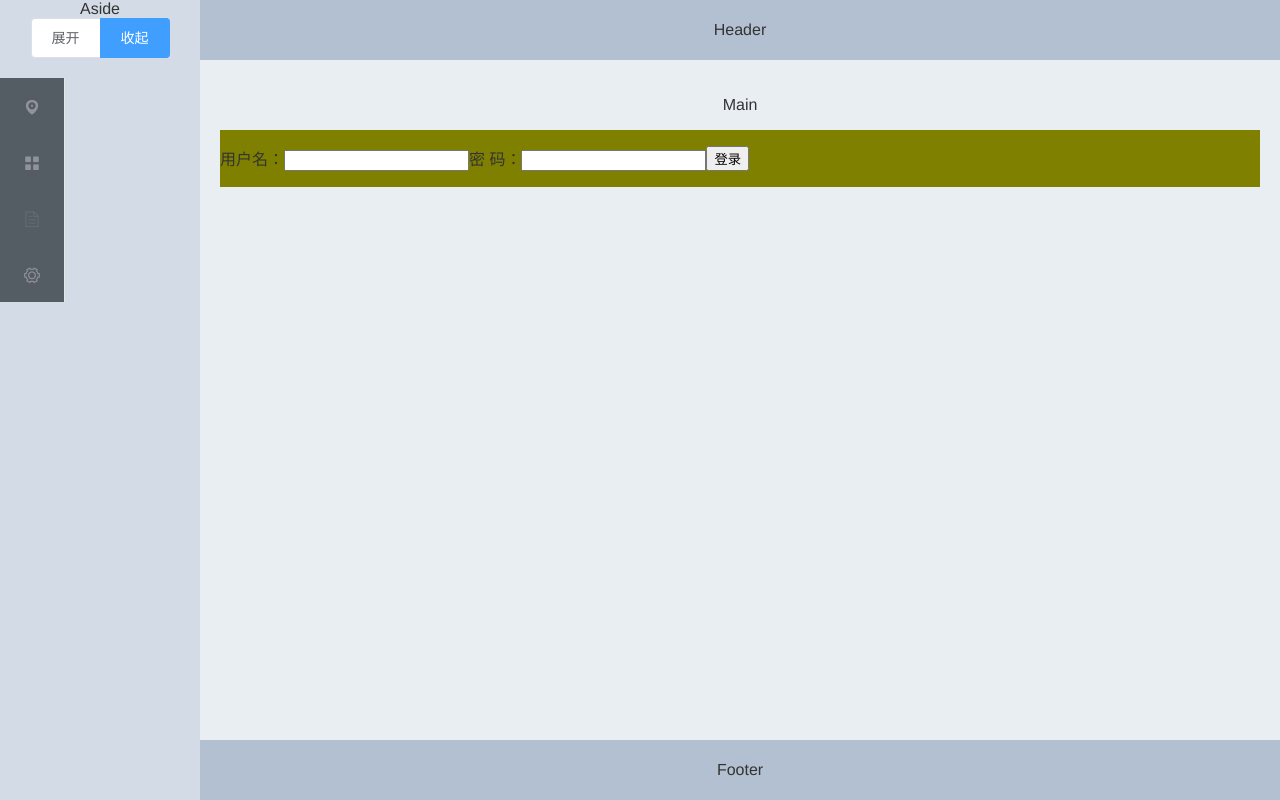
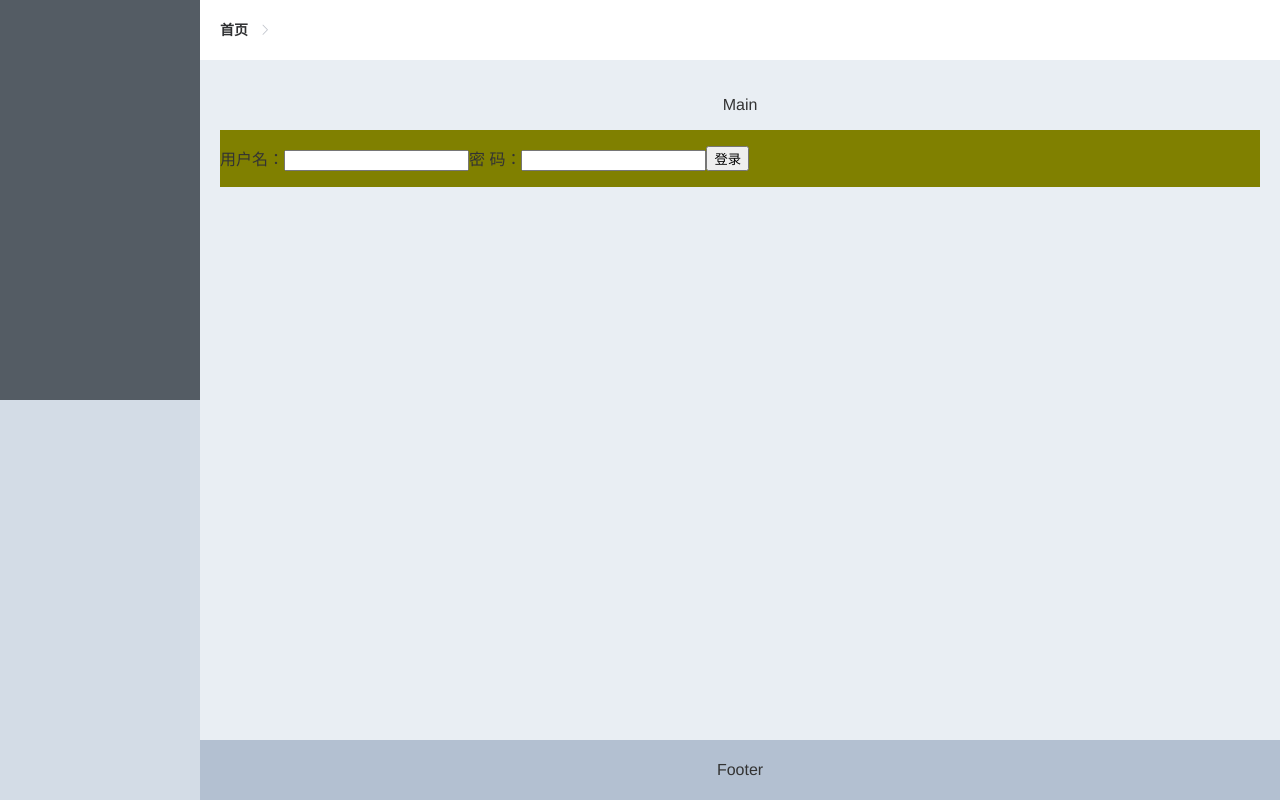
Before and after one commit to zhangliangAAA/vue-template, a Vue app: page /login in a window 1280 px wide. Built offline with nearby package versions, Linux system fonts and the light colour scheme.

Commit message:
add: 动态侧边栏+动态面包屑

```diff
--- a/src/utils/permission.js
+++ b/src/utils/permission.js
@@ -9,6 +9,8 @@ import { resetRouter } from "@/router";
 function hanleRoutes(routes, vm) {
   const resRoutes = formatRoutes(routes);
   resetRouter();
+  console.log("最终加载的routes", resRoutes);
+
   vm.$router.addRoutes(resRoutes);
 }
 // 将component映射上，并添加通配路由
--- /dev/null
+++ b/src/views/Layout/components/Breadcrumb.vue
@@ -0,0 +1,47 @@
+<template>
+  <el-breadcrumb
+    separator-class="el-icon-arrow-right"
+    style="line-height: 60px;"
+  >
+    <el-breadcrumb-item
+      v-for="item in levelList"
+      :key="item.path"
+      :to="item.path"
+    >
+      {{ item.meta.title }}
+    </el-breadcrumb-item>
+  </el-breadcrumb>
+</template>
+
+<script>
+export default {
+  data() {
+    return {
+      levelList: []
+    };
+  },
+  created() {
+    this.getBreadcrumb();
+  },
+  methods: {
+    getBreadcrumb() {
+      let matched = this.$route.matched.filter(item => item.name);
+      const first = matched[0];
+      if (
+        first &&
+        first.name.trim().toLocaleLowerCase() !== "Home".toLocaleLowerCase()
+      ) {
+        matched = [{ path: "/home", meta: { title: "首页" } }].concat(matched);
+      }
+      this.levelList = matched;
+    }
+  },
+  watch: {
+    $route() {
+      this.getBreadcrumb();
+    }
+  }
+};
+</script>
+
+<style></style>
--- a/src/views/Layout/components/NavMenu.vue
+++ /dev/null
@@ -1,78 +0,0 @@
-<template>
-  <div>
-    <el-radio-group v-model="isCollapse" style="margin-bottom: 20px;">
-      <el-radio-button :label="false">展开</el-radio-button>
-      <el-radio-button :label="true">收起</el-radio-button>
-    </el-radio-group>
-    <el-menu
-      default-active="1-4-1"
-      class="el-menu-vertical-demo"
-      @open="handleOpen"
-      @close="handleClose"
-      @select="handleSelect"
-      :collapse="isCollapse"
-      background-color="#545c64"
-      text-color="#fff"
-      active-text-color="#ffd04b"
-    >
-      <el-submenu index="1">
-        <template slot="title">
-          <i class="el-icon-location"></i>
-          <span slot="title">导航一</span>
-        </template>
-        <el-menu-item-group>
-          <span slot="title">分组一</span>
-          <el-menu-item index="1-1">选项1</el-menu-item>
-          <el-menu-item index="1-2">选项2</el-menu-item>
-        </el-menu-item-group>
-        <el-menu-item-group title="分组2">
-          <el-menu-item index="1-3">选项3</el-menu-item>
-        </el-menu-item-group>
-        <el-submenu index="1-4">
-          <span slot="title">选项4</span>
-          <el-menu-item index="1-4-1">选项1</el-menu-item>
-        </el-submenu>
-      </el-submenu>
-      <el-menu-item index="2">
-        <i class="el-icon-menu"></i>
-        <span slot="title">导航二</span>
-      </el-menu-item>
-      <el-menu-item index="3" disabled>
-        <i class="el-icon-document"></i>
-        <span slot="title">导航三</span>
-      </el-menu-item>
-      <el-menu-item index="4">
-        <i class="el-icon-setting"></i>
-        <span slot="title">导航四</span>
-      </el-menu-item>
-    </el-menu>
-  </div>
-</template>
-
-<script>
-export default {
-  data() {
-    return {
-      isCollapse: true
-    };
-  },
-  methods: {
-    handleOpen(key, keyPath) {
-      console.log(key, keyPath);
-    },
-    handleClose(key, keyPath) {
-      console.log(key, keyPath);
-    },
-    handleSelect(index, path) {
-      console.log("选中的", index, path);
-    }
-  }
-};
-</script>
-
-<style>
-.el-menu-vertical-demo:not(.el-menu--collapse) {
-  /* width: 200px; */
-  min-height: 400px;
-}
-</style>
--- /dev/null
+++ b/src/views/Layout/components/Sidebar/SidebarItem.vue
@@ -0,0 +1,37 @@
+<template>
+  <div>
+    <template v-for="route in routes">
+      <el-submenu v-if="route.children" :index="route.path" :key="route.name">
+        <template slot="title">
+          <i class="el-icon-location"></i>
+          <span slot="title">{{ route.meta && route.meta.title }}</span>
+        </template>
+        <SidebarItem :routes="route.children"></SidebarItem>
+      </el-submenu>
+      <el-menu-item
+        v-else-if="route.meta && route.meta.visible"
+        :index="route.path"
+        :key="route.name"
+      >
+        <i class="el-icon-menu"></i>
+        <span slot="title">{{ route.meta && route.meta.title }}</span>
+      </el-menu-item>
+    </template>
+  </div>
+</template>
+
+<script>
+export default {
+  name: "SidebarItem",
+  props: ["routes"],
+  data() {
+    return {
+      // isCollapse: true
+    };
+  },
+  mounted() {},
+  methods: {}
+};
+</script>
+
+<style></style>
--- /dev/null
+++ b/src/views/Layout/components/Sidebar/index.vue
@@ -0,0 +1,65 @@
+<template>
+  <div>
+    <el-menu
+      :default-active="activePath"
+      :router="true"
+      class="el-menu-vertical-demo"
+      @open="handleOpen"
+      @close="handleClose"
+      @select="handleSelect"
+      background-color="#545c64"
+      text-color="#fff"
+      active-text-color="#ffd04b"
+    >
+      <SidebarItem :routes="authTree"></SidebarItem>
+    </el-menu>
+  </div>
+</template>
+
+<script>
+import { mapGetters } from "vuex";
+import SidebarItem from "./SidebarItem";
+export default {
+  name: "",
+  components: {
+    SidebarItem
+  },
+  data() {
+    return {
+      isCollapse: true,
+      activePath: "/home"
+    };
+  },
+  computed: {
+    ...mapGetters(["authTree"])
+  },
+  methods: {
+    handleOpen(key, keyPath) {
+      console.log(key, keyPath);
+    },
+    handleClose(key, keyPath) {
+      console.log(key, keyPath);
+    },
+    handleSelect(index, path) {
+      console.log("选中的", index, path);
+    },
+    computedaActivePath() {
+      let matched = this.$route.matched.filter(item => item.name);
+      console.log("matched", matched);
+      this.activePath = matched[matched.length - 1].path;
+    }
+  },
+  watch: {
+    $route() {
+      this.computedaActivePath();
+    }
+  }
+};
+</script>
+
+<style>
+.el-menu-vertical-demo:not(.el-menu--collapse) {
+  width: 200px;
+  min-height: 400px;
+}
+</style>
--- a/src/views/Layout/index.vue
+++ b/src/views/Layout/index.vue
@@ -2,11 +2,12 @@
   <div class="layout">
     <el-container class="layoutContent">
       <el-aside width="200px">
-        Aside
-        <NavMenu></NavMenu>
+        <Sidebar></Sidebar>
       </el-aside>
       <el-container>
-        <el-header>Header</el-header>
+        <el-header>
+          <Breadcrumb></Breadcrumb>
+        </el-header>
         <el-main>
           <p>Main</p>
           <router-view />
@@ -18,10 +19,12 @@
 </template>
 
 <script>
-import NavMenu from "./components/NavMenu";
+import Sidebar from "./components/Sidebar";
+import Breadcrumb from "./components/Breadcrumb";
 export default {
   components: {
-    NavMenu
+    Sidebar,
+    Breadcrumb
   },
   data() {
     return {};
@@ -32,11 +35,15 @@ export default {
 <style lang="scss">
 .layout {
   height: 100vh;
+  .el-aside {
+    text-align: left;
+  }
   .layoutContent {
     height: 100%;
   }
 }
-.el-header,
+.el-header {
+}
 .el-footer {
   background-color: #b3c0d1;
   color: #333;
--- a/vue.config.js
+++ b/vue.config.js
@@ -42,31 +42,56 @@ module.exports = {
               {
                 path: "/home",
                 name: "Home",
+                meta: {
+                  title: "首页",
+                  visible: true
+                },
                 component: "home"
               },
               {
                 path: "/about",
                 name: "About",
+                meta: {
+                  title: "关于",
+                  visible: false
+                },
                 component: "about"
               },
               {
                 path: "/page1",
                 name: "Page1",
+                meta: {
+                  title: "页面1",
+                  visible: true
+                },
                 component: "page1"
               },
               {
                 path: "/nestRouter",
                 name: "NestRouter",
                 component: "nestRouter",
+                redirect: "/nestRouter/child2",
+                meta: {
+                  title: "嵌套路由",
+                  visible: true
+                },
                 children: [
                   {
                     path: "/nestRouter/child1",
                     name: "Child1",
+                    meta: {
+                      title: "嵌套路由1",
+                      visible: true
+                    },
                     component: "child1"
                   },
                   {
                     path: "/nestRouter/child2",
                     name: "Child2",
+                    meta: {
+                      title: "嵌套路由2",
+                      visible: false
+                    },
                     component: "child2"
                   }
                 ]
```
